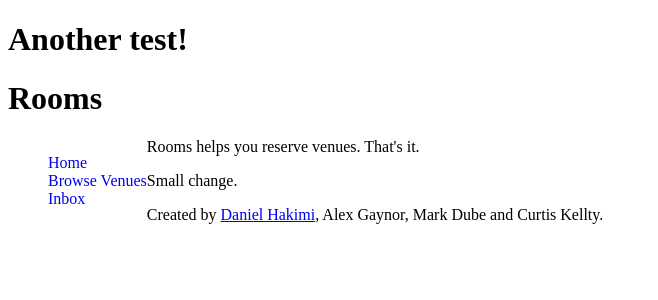
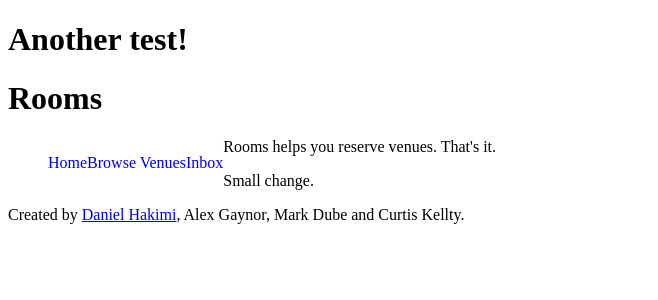
Before and after one commit to DanHakimi/Rooms, a Django app: page / in a window 1280 px wide. Shown: the top 300 px of the page, without its empty margins (0-658 px from the left). Run offline with Django 3.2, Linux system fonts and the light colour scheme.

Commit message:
Messing with index.html

```diff
--- a/static/css/index.css
+++ b/static/css/index.css
@@ -3,6 +3,10 @@ nav ul{
 	list-style: none;
 }
 
+nav ul li{
+	float: left;
+}
+
 nav ul li a{
 	text-decoration:none
 }
```
